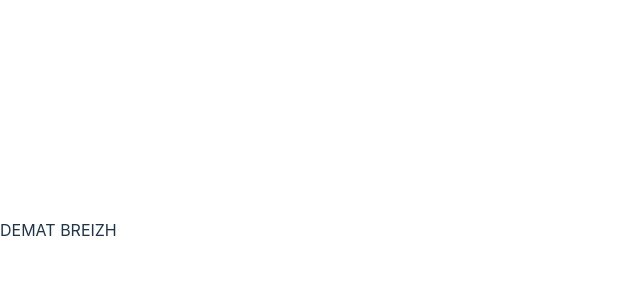
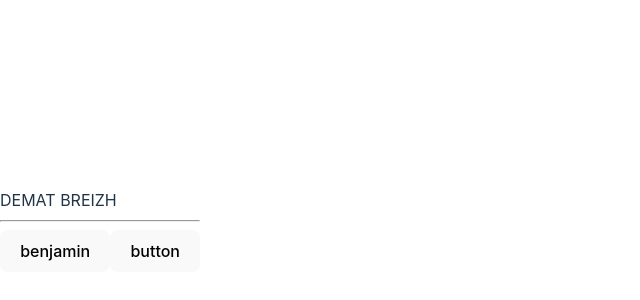
Before and after one commit to wajdifaidi/tjs-formation, a React (Vite) app: page / in a window 1280 px wide. Shown: the part 170-470 px from the top of the page, without its empty margins (0-640 px from the left). Built offline with nearby package versions, Linux system fonts and the light colour scheme.

Commit message:
composant et usage avec props simple

```diff
--- a/src/App/App.jsx
+++ b/src/App/App.jsx
@@ -1,6 +1,11 @@
 import React from 'react'
+import Button from './components/Button/Button.jsx';
 
 const App=(props) => {
-  return <div className='App'>DEMAT BREIZH</div>
+  return <div className='App'>
+    DEMAT BREIZH<hr/>
+    <Button text="benjamin"/>
+    <Button text="button"/>
+  </div>
 };
 export default App;
--- /dev/null
+++ b/src/App/components/Button/Button.jsx
@@ -0,0 +1,9 @@
+import React from 'react'
+
+const Button = (props) => {
+    //console.log(props);
+    // let x=props.text.substr(2,2);
+    return <button className='Button'>{props.text}</button>
+}
+
+export default Button
```
Also changed, not shown: src/App/components/Button/Button.css (added).
